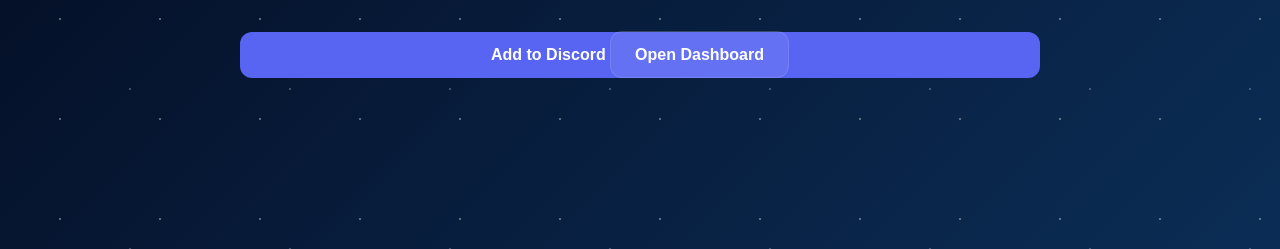
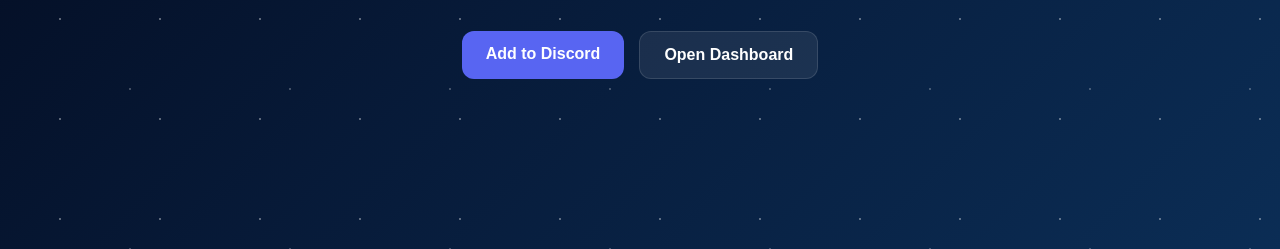
Before and after one commit to williamwinter2008-prog/chill-zone-dashboard11, a plain HTML site: page index.html in a window 1280 px wide. Shown: the part 551-800 px from the top of the page. Drawn offline with Linux system fonts and the light colour scheme.

Commit message:
Update index.html

```diff
--- a/index.html
+++ b/index.html
@@ -195,16 +195,24 @@
                 leveling and premium features.
             </p>
 
-            <div
-                <a href="https://discord.com/oauth2/authorize?client_id=1532870250482237530&permissions=8&integration_type=0&scope=bot+applications.commands" class="primary-button" target="_blank">
-    Add to Discord
-</a>
+    <div class="buttons">
 
+    <a
+        href="https://discord.com/oauth2/authorize?client_id=1532870250482237530&permissions=8&integration_type=0&scope=bot+applications.commands"
+        class="primary-button"
+        target="_blank"
+    >
+        Add to Discord
+    </a>
 
-                </a>
+    <a
+        href="/api/auth/discord"
+        class="secondary-button"
+    >
+        Open Dashboard
+    </a>
 
-                <a href="#" class="secondary-button">
-                    Open Dashboard
+</div>
                 </a>
             </div>
 
```
